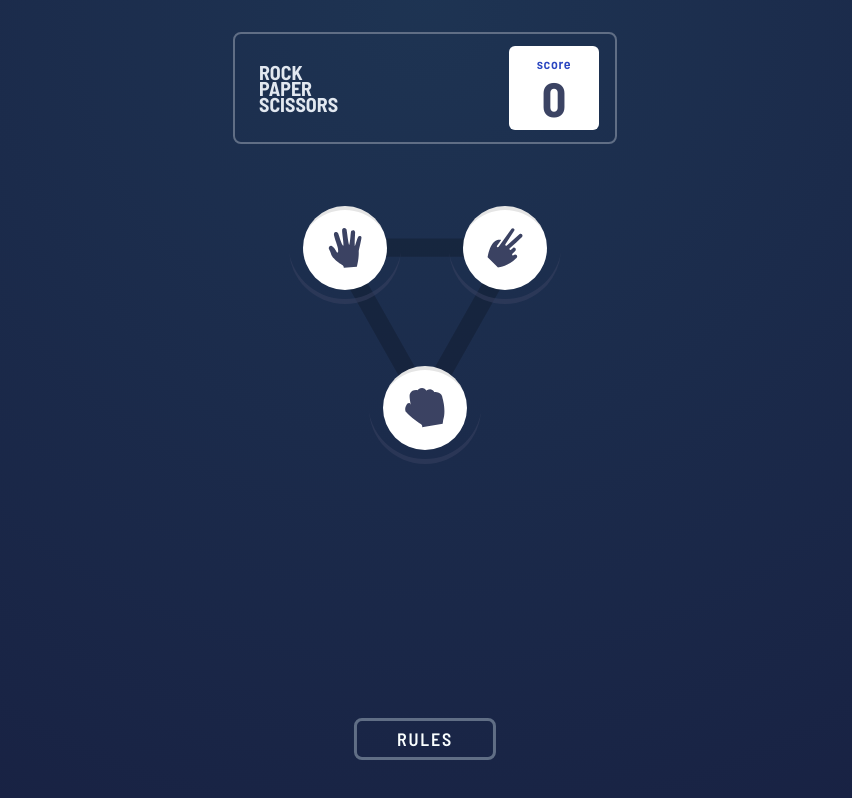
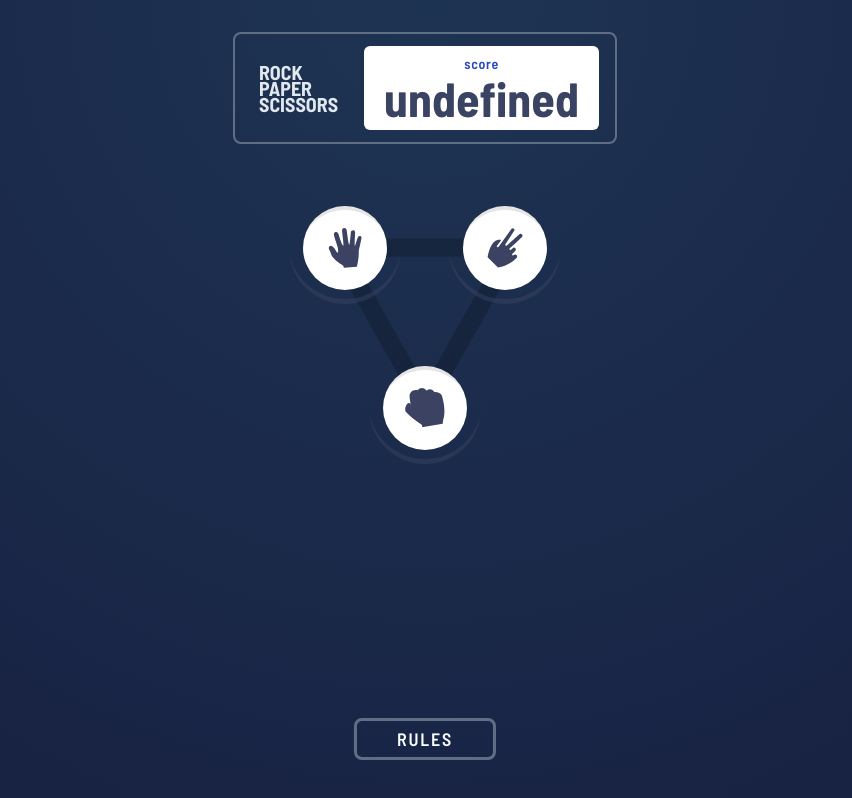
Before and after one commit to teziovsky/rock-paper-scissors, a SvelteKit app: page / in a window 1280 px wide. Shown: the whole page, without its empty margins (215-1067 px from the left). Built offline with nearby package versions, Linux system fonts and the light colour scheme.

Commit message:
feat: delete default value for score

```diff
--- a/src/components/Header.svelte
+++ b/src/components/Header.svelte
@@ -1,5 +1,5 @@
 <script lang="ts">
-	export let score: number = 0;
+	export let score: number;
 </script>
 
 <header
```
